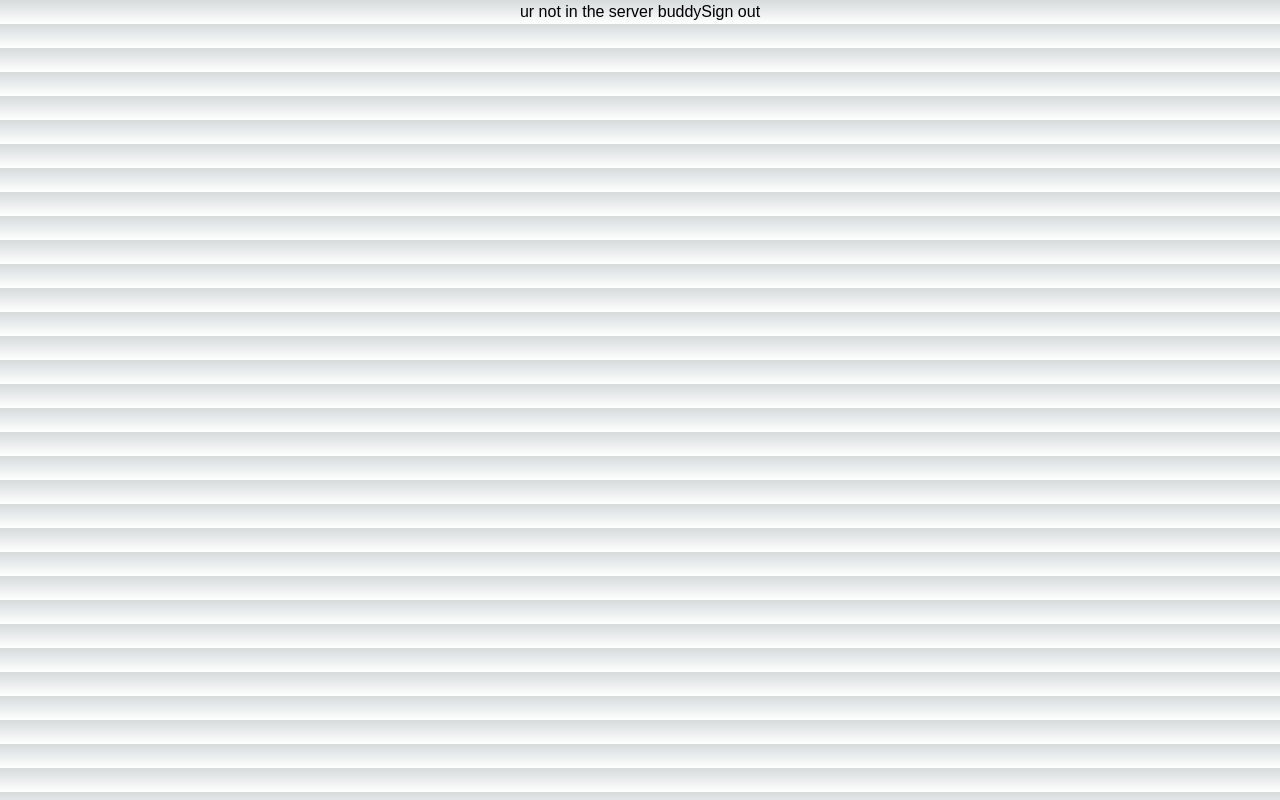
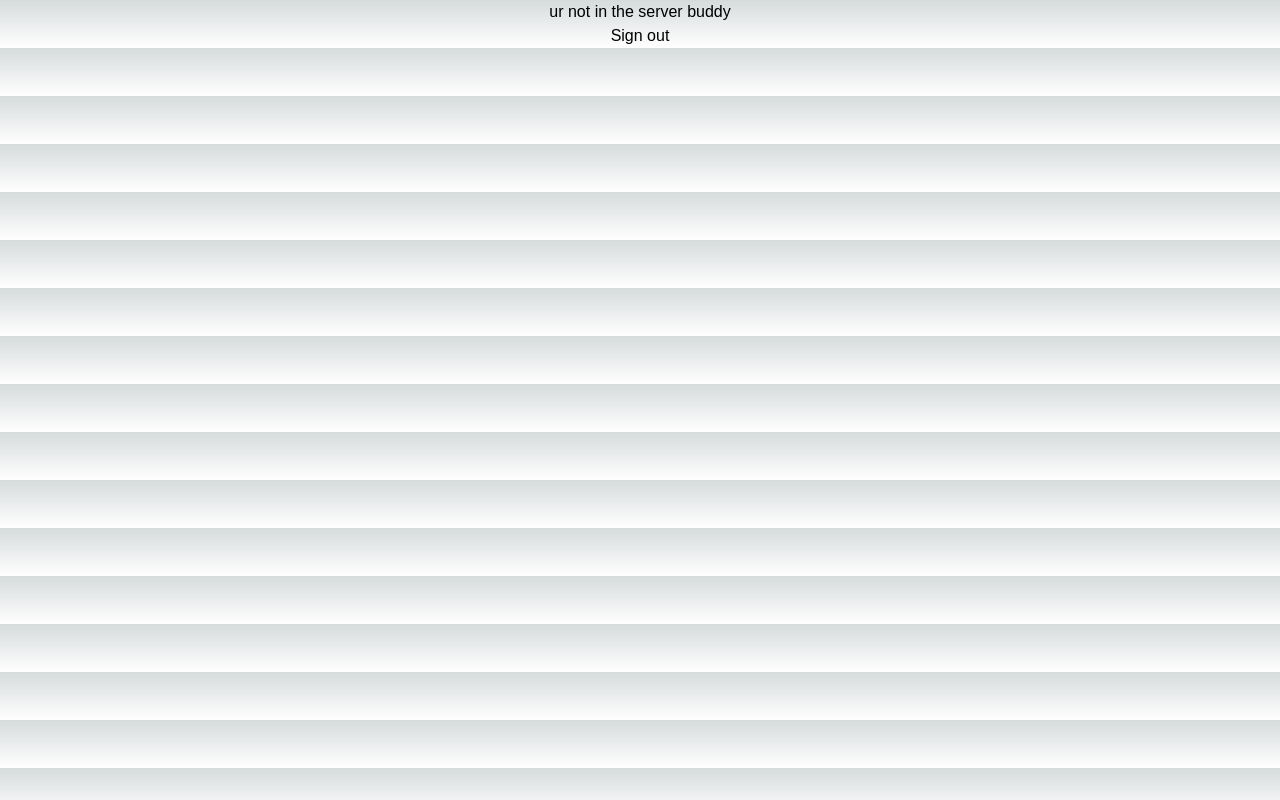
Before and after one commit to hrfarmer/dnd-website, a Next.js app: page / in a window 1280 px wide. Built offline with nearby package versions, Linux system fonts and the light colour scheme; no server answers.

Commit message:
Fix layout

```diff
--- a/src/app/page.tsx
+++ b/src/app/page.tsx
@@ -39,7 +39,7 @@
 
   if (!isAuthorized) {
     return (
-      <div className="flex items-center justify-center">
+      <div className="flex flex-col items-center justify-center w-svw h-svw">
         <div>ur not in the server buddy</div>
         <SignOutButton />
       </div>
```
